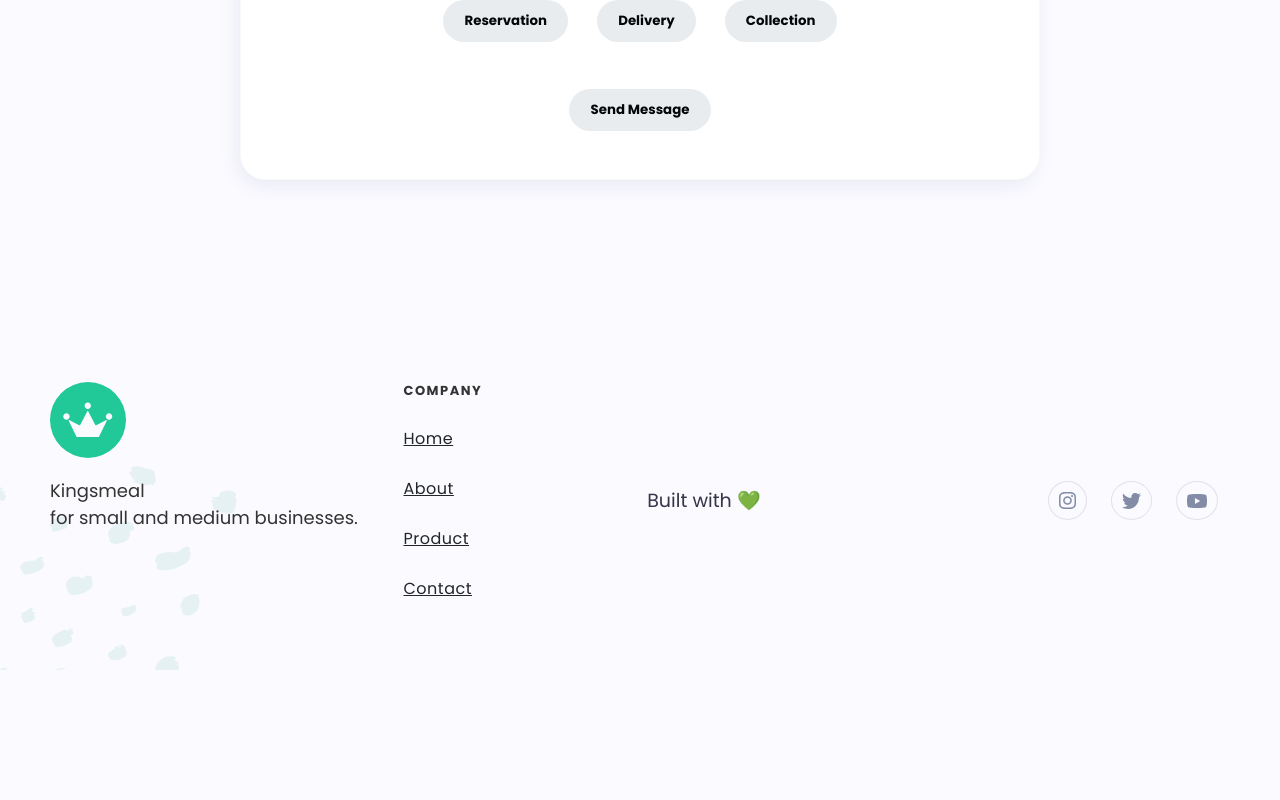
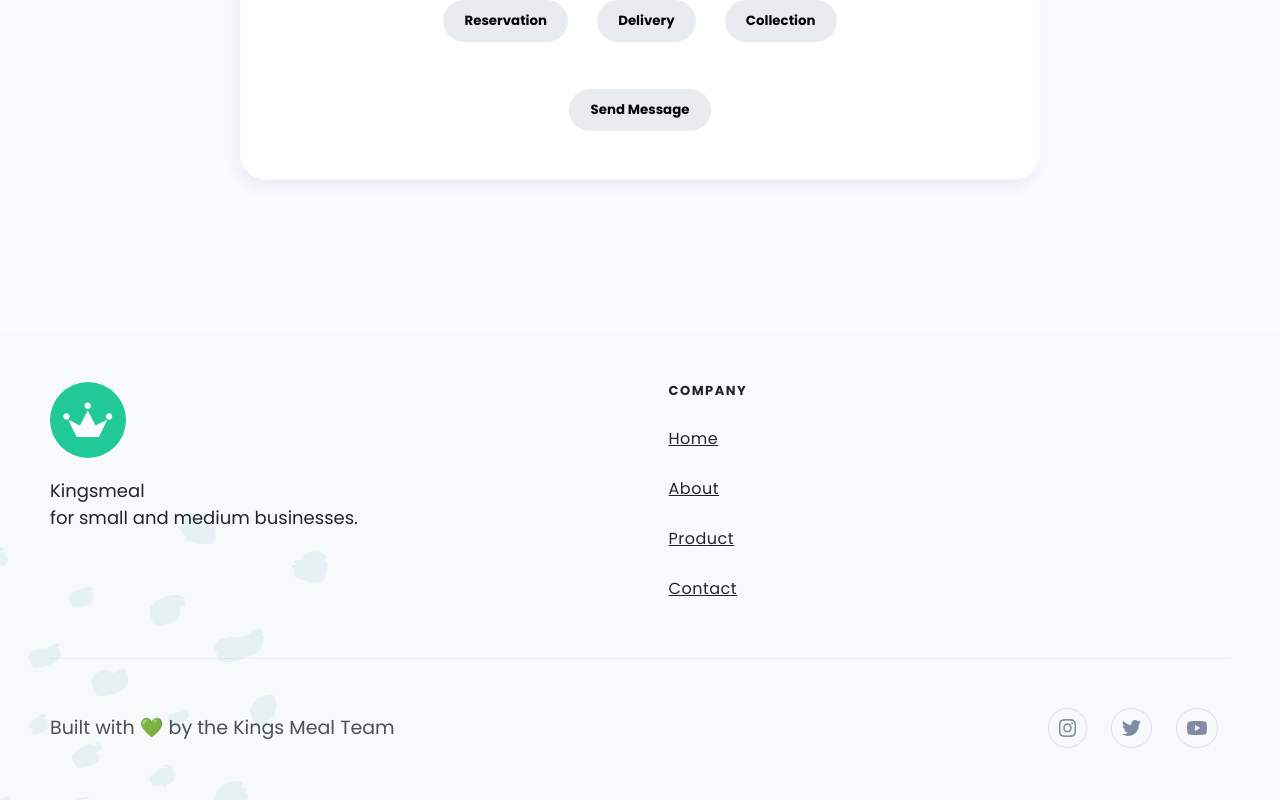
Before and after one commit to elitenoire/kingsmeal, a React (Create React App) app: page /contact in a window 1280 px wide. Shown: the part 1061-1861 px from the top of the page. Before the commit the page ends 1731 px from the top, so only its background shows below. Built offline with nearby package versions, Linux system fonts and the light colour scheme.

Commit message:
fix styling issue

```diff
--- a/src/components/Footer/Footer.js
+++ b/src/components/Footer/Footer.js
@@ -32,7 +32,7 @@ const Footer = () => {
 				</div>
 				<div className="footer-credits">
 					<div className="credits">
-						<div className="text-content">Built with 💚</div>
+						<div className="text-content">Built with 💚 by the Kings Meal Team</div>
 					</div>
 					<div className="social-icons">
 						<div className="icons">
--- a/src/components/Footer/Footer.scss
+++ b/src/components/Footer/Footer.scss
@@ -4,8 +4,8 @@
     justify-content:center;
     align-items:center;
     padding: 50px;
-    background-color: bisque;
     background: url(../../../public/images/footsteps.svg);
+    background-color: var(--oc-gray-0);
     background-position-y:100%;
     background-size: contain;
     background-repeat: no-repeat;
@@ -14,22 +14,12 @@
         width: 100%;
         max-width:1200px;
         margin: auto;
-        display: flex;
-        flex-direction: column;
-        grid-column-gap: 0.9rem;
-        @media screen and (min-width: 1200px){
-            display: grid;
-        grid-template-columns: 1fr 1fr;
-        grid-column-gap: 0.9rem;
-
-
-        }
 
         .text-grids{
             display:grid;
-            grid-template-columns: 2fr 1fr 1fr 1fr;
+            grid-template-columns: repeat(auto-fit, minmax(250px, 1fr));
             grid-template-rows:auto;
-            grid-column-gap: 1em ;
+            grid-column-gap: 3em ;
             grid-row-gap:1em;
 
             .about{
@@ -44,14 +34,14 @@
 
                 p{
                     margin-bottom : 10px;
-                    color: #333;
+                    color: var(--text);
                     font-size: 18px;
                     line-height: 1.5;
                 }
 
                 .tag{
                     margin-bottom:20px;
-                    color: #333;
+                    color: var(--text);
                     font-size:13px;
                     font-weight:600;
                     letter-spacing:1.5px;
@@ -73,12 +63,6 @@
                 }
             }
 
-            .details{
-                grid-row-start: span 1;
-                grid-row-end: span 1;
-                grid-column-start: span 2;
-                grid-column-end: span 2;
-            }
         }
 
         .footer-credits {
@@ -86,20 +70,10 @@
             justify-content: space-between;
             align-items: center;
             font-size: 1em;
-            margin-top:80px;
-            padding-top:80px;
+            margin-top:2em;
+            padding-top:2.5em;
             border-top: 1px solid rgba(126,130,143,0.09);
             width: 100%;
-
-            @media screen and (min-width: 769px){
-                flex-direction: row;
-                justify-content: space-between;
-                align-items: center;
-                font-size: 1em;
-                margin-top:0px;
-                padding-top:0px;
-                border-top: none;
-            }
 
             .credits{
                 display: flex;
@@ -108,12 +82,7 @@
                 align-items: center;
 
                 .text-content {
-                    color: #353448;
-
-                    a{
-                        color: #2fb9c0;
-                        text-decoration: underline;
-                    }
+                    color: var(--text-light);
                 }
             }
 
@@ -140,7 +109,7 @@
                         border-radius:50%;
 
                         &:hover{
-                            border-color:rgba(126,130,143,0.5);
+                            border-color: var(--primary3);
                         }
                     }
                 }
--- a/src/pages/Contact/contactus.css
+++ b/src/pages/Contact/contactus.css
@@ -99,6 +99,9 @@ textarea {
 .x-button img {
     width: auto;
 }
+.x-button p {
+    word-break: break-word;
+}
 .pill-button {
     border-radius: 50em;
     padding: 0.8em 1.6em;
```
